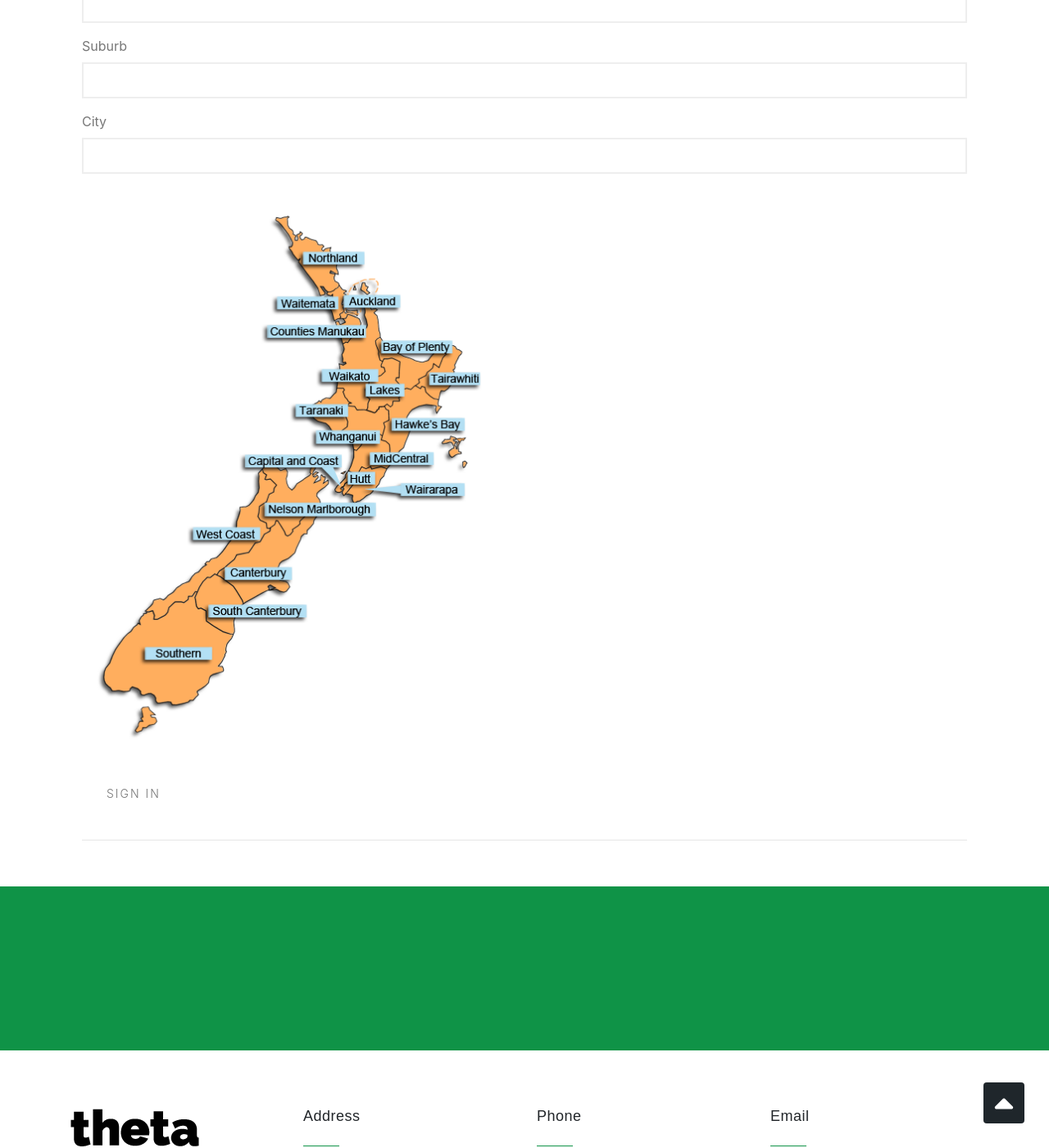
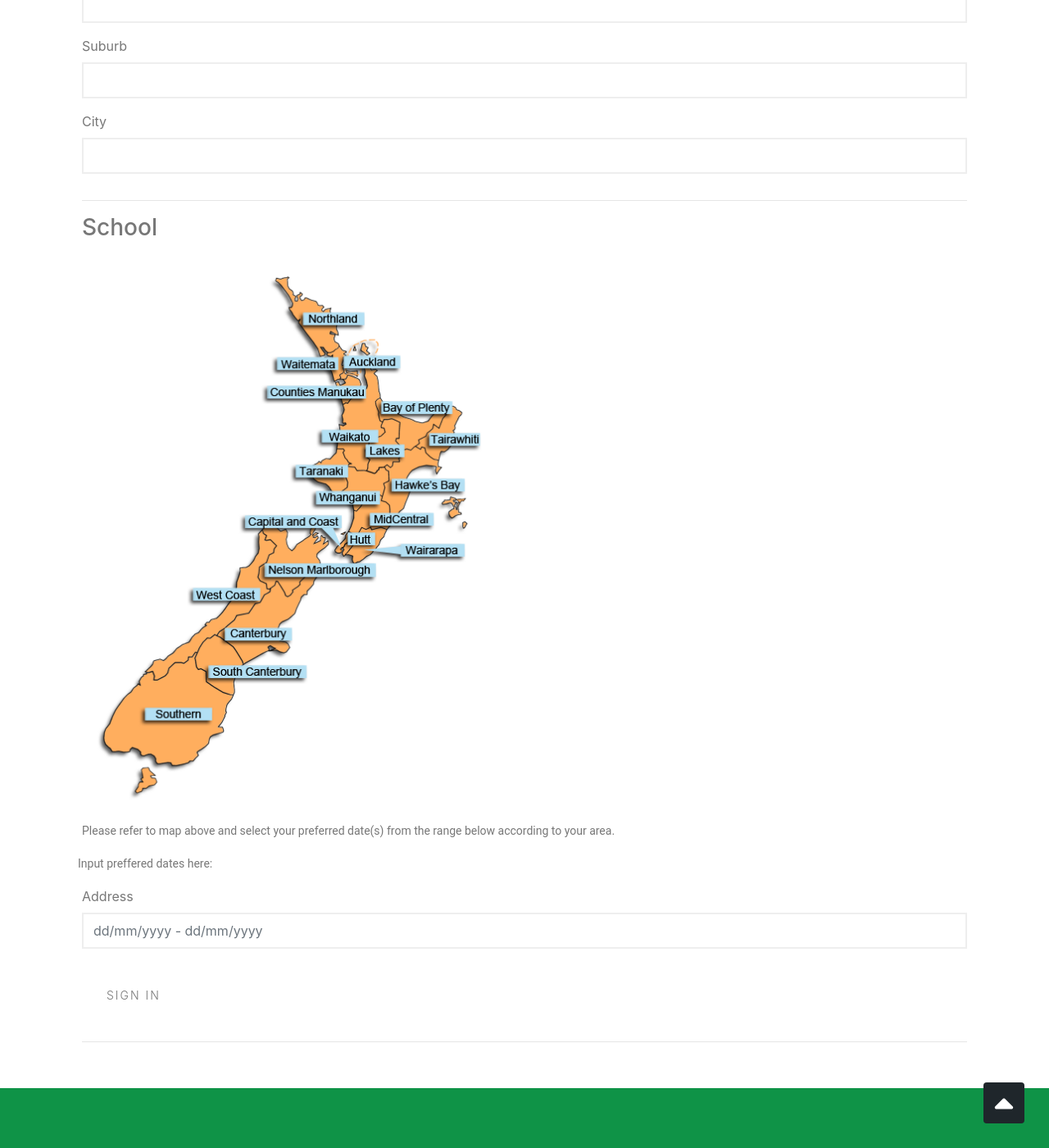
Before and after one commit to thetanewzealand/thetanewzealand.github.io, a Jekyll site: the page built from registration.md, in a window 1280 px wide and 1400 px high, scrolled down 1186 px. Shown: the whole window at 82% size. Built offline with Jekyll 4.4.1, drawn with Linux system fonts in a browser that asks for light colours; nearby versions of some CDN libraries.

Commit message:
Adding files

```diff
--- a/_layouts/registration.html
+++ b/_layouts/registration.html
@@ -85,9 +85,23 @@ layout: hero
             </div>
           </div>
 
+<hr>
+
+<h3>School</h3>
+
     <img src="img/map.png" alt="">
 
-      <br>
+    <p>Please refer to map above and select your preferred date(s) from the range below according to your area. </p>
+
+
+    <div class="form-row">
+            <p>Input preffered dates here:</p>
+                <div class="form-group col-sm-12">
+                  <label for="inputEmail4">Address</label>
+                  <input type="email" class="form-control" id="inputEmail4" placeholder="dd/mm/yyyy - dd/mm/yyyy">
+                </div>
+    </div>
+
     <button type="submit" class="btn btn-primary">Sign in</button>
   </form>
 
```
